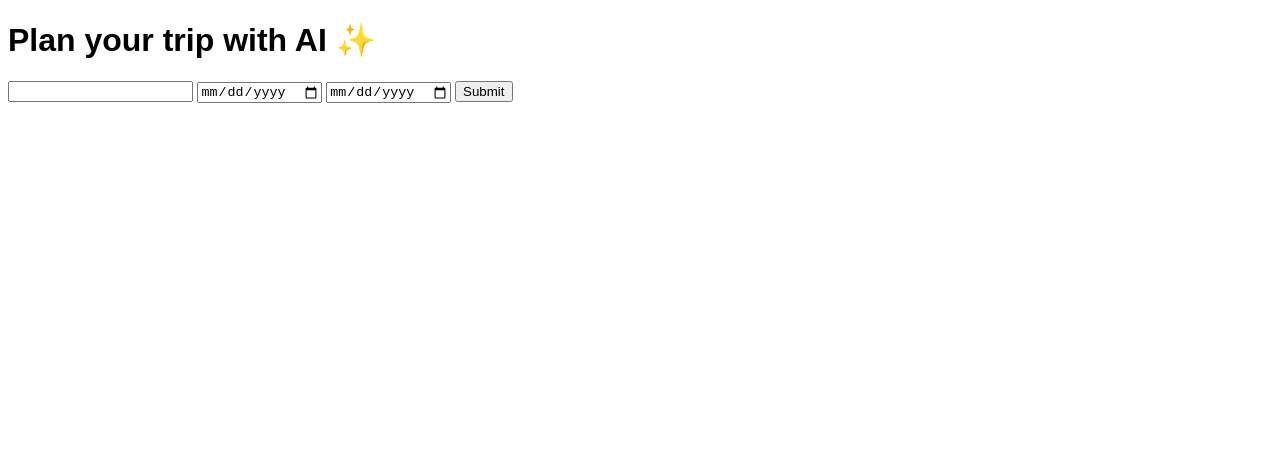
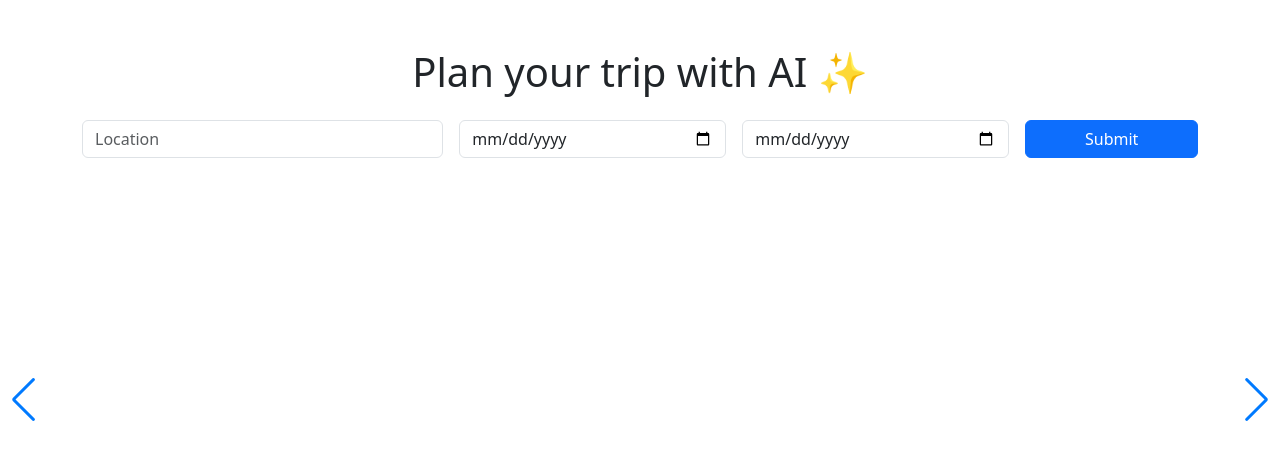
Before and after one commit to GaoYeGithub/Ai-Trip, a plain HTML site: page index.html in a window 1280 px wide. Drawn offline with nearby package versions, Linux system fonts and the light colour scheme.

Commit message:
Added bootstrap styling, as well as description

```diff
--- a/index.html
+++ b/index.html
@@ -1,38 +1,45 @@
 <!DOCTYPE html>
-<html>
-
+<html lang="en">
 <head>
   <meta charset="utf-8">
-  <meta name="viewport" content="width=device-width">
-  <title>replit</title>
+  <meta name="viewport" content="width=device-width, initial-scale=1">
+  <title>AI Trip Planner</title>
+  <link href="https://cdn.jsdelivr.net/npm/bootstrap@5.3.0/dist/css/bootstrap.min.css" rel="stylesheet">
+  <link rel="stylesheet" href="https://unpkg.com/swiper/swiper-bundle.min.css" />
   <link href="style.css" rel="stylesheet" type="text/css" />
 </head>
+<body>
+  <div class="container mt-5">
+    <h1 class="text-center mb-4">Plan your trip with AI ✨</h1>
 
-<body>
+    <form onsubmit="getItinerary(event)" class="mb-4">
+      <div class="row g-3">
+        <div class="col-md-4">
+          <input type="text" class="form-control" name="location" placeholder="Location" required>
+        </div>
+        <div class="col-md-3">
+          <input name="startdate" type="date" class="form-control" required>
+        </div>
+        <div class="col-md-3">
+          <input name="enddate" type="date" class="form-control" required>
+        </div>
+        <div class="col-md-2">
+          <input type="submit" value="Submit" class="btn btn-primary w-100">
+        </div>
+      </div>
+    </form>
 
+    <div class="swiper-container">
+      <div class="swiper-wrapper" id="eventlist"></div>
+      <div class="swiper-pagination"></div>
+      <div class="swiper-button-next"></div>
+      <div class="swiper-button-prev"></div>
+    </div>
+  </div>
+
+  <script src="https://cdn.jsdelivr.net/npm/bootstrap@5.3.0/dist/js/bootstrap.bundle.min.js"></script>
+  <script src="https://unpkg.com/swiper/swiper-bundle.min.js"></script>
   <script src="script.js"></script>
-
-  <h1>Plan your trip with AI ✨</h1>
-
-  <form onsubmit="getItinerary(event)">
-    <input type="text" name="location" />
-    <input name="startdate" type="date">
-    <input name="enddate" type="date">
-    <input type="submit" value="Submit" />
-  </form>
-
-
-  <div id="eventlist"></div>
-
-
-
-
-  <!--
-  This script places a badge on your repl's full-browser view back to your repl's cover
-  page. Try various colors for the theme: dark, light, red, orange, yellow, lime, green,
-  teal, blue, blurple, magenta, pink!
-  -->
   <script src="https://replit.com/public/js/replit-badge-v2.js" theme="dark" position="bottom-right"></script>
 </body>
-
 </html>
--- a/script.js
+++ b/script.js
@@ -1,8 +1,7 @@
 function getItinerary(e) {
+  e.preventDefault();
 
-  e.preventDefault()
-
-  console.log(e.target.location.value)
+  console.log(e.target.location.value);
 
   fetch('https://jamsapi.hackclub.dev/openai/chat/completions', {
     method: 'POST',
@@ -10,34 +9,36 @@ function getItinerary(e) {
       'Content-Type': 'application/json',
       'Authorization': 'Bearer OQ2U5Y4BD8FFHVN6R7NOOJ12KAG4OITGHLO6U6VI2SJMXPDBODV4C5PIF3UNVR2I'
     },
-
     body: JSON.stringify({
       'model': 'gpt-3.5-turbo',
       'messages': [{
         'role': 'user',
-        'content': `plan a trip itinerary for someone going to ${e.target.location.value} from ${e.target.startdate.value} to ${e.target.enddate.value}. have about 3 or 4 things to do per day. respond ONLY with an array that has JSON objects with the parameters \`date\` \`eventTitle\` \`startTime\` \`endTime\`\`\`\``
+        'content': `plan a trip itinerary for someone going to ${e.target.location.value} from ${e.target.startdate.value} to ${e.target.enddate.value}. have about 3 or 4 things to do per day. respond ONLY with an array that has JSON objects with the parameters \`date\` \`eventTitle\` \`startTime\` \`endTime\` \`description\``
       }]
     })
   }).then(result => result.json()).then(eventsResponse => {
-    console.log(eventsResponse)
-    const events = JSON.parse(eventsResponse.choices[0].message.content)
+    console.log(eventsResponse);
+    const events = JSON.parse(eventsResponse.choices[0].message.content);
 
-
-
-    let htmlGenerated = ""
+    let htmlGenerated = '<div class="row">';
 
     for (const event of events) {
-      //add it on
-      htmlGenerated += `<div>
-
-      <h3>${event.eventTitle}</h3>
-      <p>${new Date(event.date).toLocaleDateString(undefined, { dateStyle: "medium" })}</p>
-
-      <p>${event.startTime} - ${event.endTime}</p>
-
-      </div>`
+      htmlGenerated += `
+        <div class="col-md-4 mb-4">
+          <div class="card">
+            <div class="card-body">
+              <h5 class="card-title">${event.eventTitle}</h5>
+              <h6 class="card-subtitle mb-2 text-muted">${new Date(event.date).toLocaleDateString(undefined, { dateStyle: "medium" })}</h6>
+              <p class="card-text">${event.description}</p>
+              <p class="card-text"><small class="text-muted">${event.startTime} - ${event.endTime}</small></p>
+            </div>
+          </div>
+        </div>
+      `;
     }
 
-    document.getElementById("eventlist").innerHTML = htmlGenerated
+    htmlGenerated += '</div>';
+
+    document.getElementById("eventlist").innerHTML = htmlGenerated;
   });
 }
```
